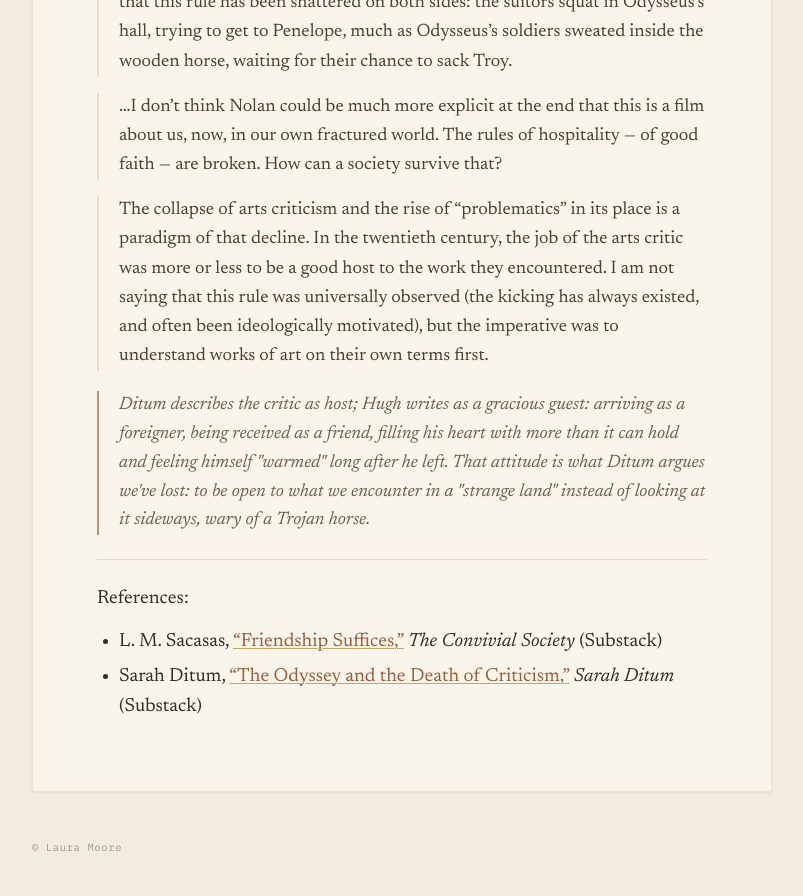
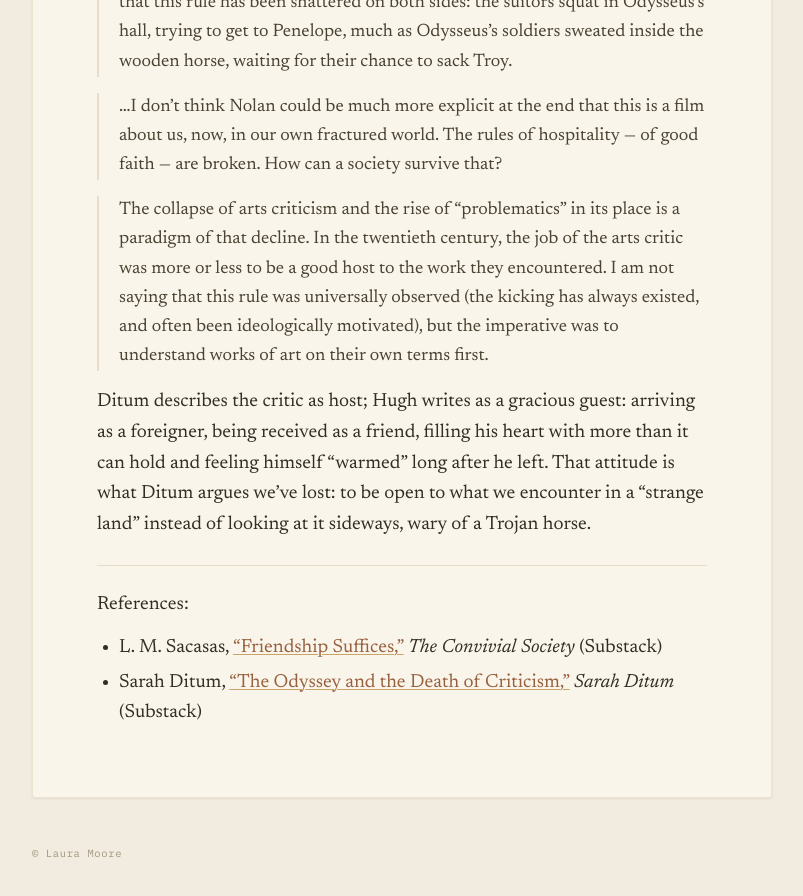
Before and after one commit to lauramoorewrites-del/treasury, a Jekyll site: the page built from _pages/hospitality-as-a-framework-for-receiving-art.md, in a window 1280 px wide and 900 px high, scrolled down 1124 px. Shown: the top 896 px of the window, without its empty margins (238-1041 px from the left). Built offline with Jekyll 4.4.1, drawn with Linux system fonts in a browser that asks for light colours.

Commit message:
Remove editorial block — styling too similar to blockquote
Co-Authored-By: Claude Opus 4.6 (1M context) <noreply@anthropic.com>

```diff
--- a/_pages/hospitality-as-a-framework-for-receiving-art.md
+++ b/_pages/hospitality-as-a-framework-for-receiving-art.md
@@ -20,11 +20,7 @@ The second is a review by Sarah Ditum of Nolan's *The Odyssey*. The film's premi
 
 > The collapse of arts criticism and the rise of "problematics" in its place is a paradigm of that decline. In the twentieth century, the job of the arts critic was more or less to be a good host to the work they encountered. I am not saying that this rule was universally observed (the kicking has always existed, and often been ideologically motivated), but the imperative was to understand works of art on their own terms first.
 
-<div class="editorial">
-
 Ditum describes the critic as host; Hugh writes as a gracious guest: arriving as a foreigner, being received as a friend, filling his heart with more than it can hold and feeling himself "warmed" long after he left. That attitude is what Ditum argues we've lost: to be open to what we encounter in a "strange land" instead of looking at it sideways, wary of a Trojan horse.
-
-</div>
 
 ---
 
```
